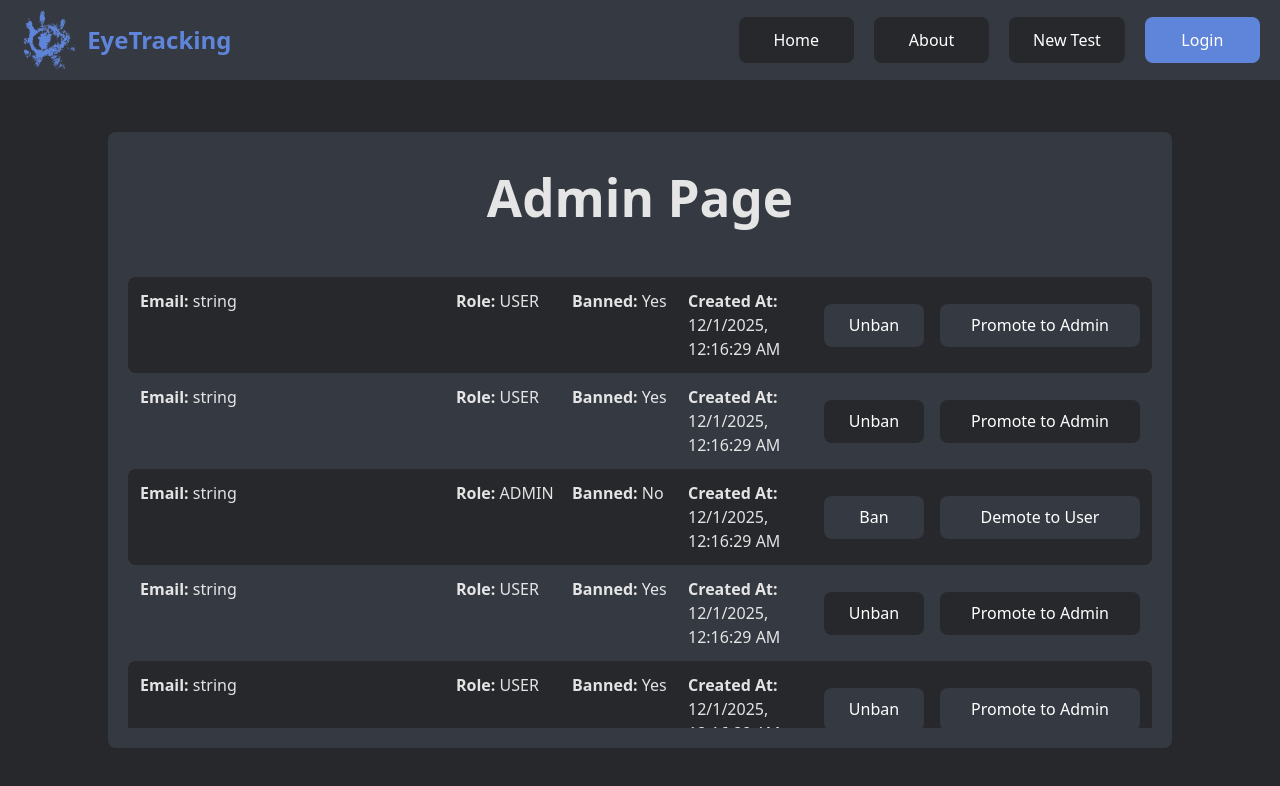
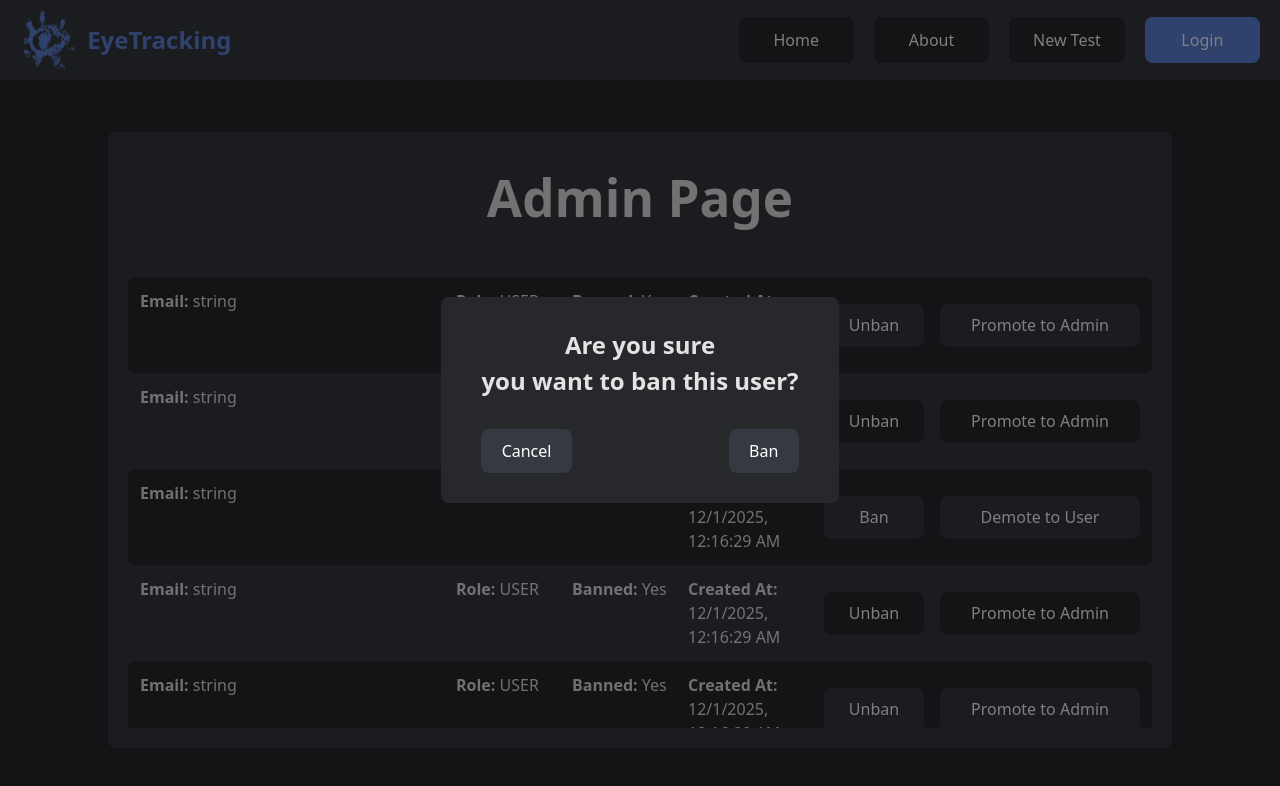
Before and after one commit to MateuszNawrocki777/pzsp2-eye-tracking, a React (Vite) app in the folder frontend/: page /admin in a window 1280 px wide. Both pictures are taken after a click on the button "Ban". Shown: the top 786 px of the page. Built offline with nearby package versions, Linux system fonts and the light colour scheme; a web font is replaced by a local one.

Commit message:
Add popup messages for admin page

```diff
--- a/frontend/src/components/appContent/adminPage/AdminPage.css
+++ b/frontend/src/components/appContent/adminPage/AdminPage.css
@@ -69,7 +69,11 @@
     min-width: 100px;
 }
 
-.user-card-container:nth-child(even) button {
+.user-card-container:nth-child(even) .user-card-actions-ban-button {
+    background-color: #26282B;
+}
+
+.user-card-container:nth-child(even) .user-card-actions-promote-button {
     background-color: #26282B;
 }
 
@@ -80,3 +84,22 @@
 .user-card-actions-promote-button {
     min-width: 200px;
 }
+
+.user-card-popup-message-content {
+    display: flex;
+    flex-direction: column;
+    align-items: stretch;
+    margin: 10px 20px;
+}
+
+.user-card-popup-buttons-container {
+    display: flex;
+    flex-direction: row;
+    justify-content: space-between;
+    margin-top: 30px;
+}
+
+.user-card-popup-message-content h2 {
+    margin: 0;
+    text-align: center;
+}
--- a/frontend/src/components/appContent/adminPage/AdminPage.jsx
+++ b/frontend/src/components/appContent/adminPage/AdminPage.jsx
@@ -1,3 +1,7 @@
+import { useState } from "react"
+
+import PopupMessage from "../../popupMessage/PopupMessage"
+
 import "./AdminPage.css"
 
 
@@ -58,6 +62,9 @@ export default function AdminPage() {
 
 
 function UserCard({ user }) {
+    const [showBanPopup, setShowBanPopup] = useState(false);
+    const [showPromotePopup, setShowPromotePopup] = useState(false);
+
     return (
         <div className={`user-card-container`}>
             <div className="user-card-info">
@@ -67,9 +74,65 @@ function UserCard({ user }) {
                 <div className="user-card-info-createdAt"><strong>Created At:</strong> {new Date(user.createdAt).toLocaleString()}</div>
             </div>
             <div className="user-card-actions">
-                <button className="dangerous-button user-card-actions-ban-button">{user.banned ? 'Unban' : 'Ban'}</button>
-                <button className="dangerous-button user-card-actions-promote-button">{user.role === 'ADMIN' ? 'Demote to User' : 'Promote to Admin'}</button>
+                <button className="dangerous-button user-card-actions-ban-button"
+                    onClick={() => setShowBanPopup(true)}>
+                    {user.banned ? 'Unban' : 'Ban'}
+                    </button>
+                <button className="dangerous-button user-card-actions-promote-button"
+                    onClick={() => setShowPromotePopup(true)}>
+                    {user.role === 'ADMIN' ? 'Demote to User' : 'Promote to Admin'}
+                </button>
             </div>
+            {showBanPopup && (
+                <BanPopupMessage />
+            )}
+            {showPromotePopup && (
+                <PromotePopupMessage />
+            )}
         </div>
     )
+
+    function BanPopupMessage() {
+        return (
+            <PopupMessage onClickOutside={() => setShowBanPopup(false)}>
+                <div className="user-card-popup-message-content">
+                    <h2>Are you sure</h2>
+                    <h2>you want to {user.banned ? 'unban' : 'ban'} this user?</h2>
+                    <div className="user-card-popup-buttons-container">
+                        <button
+                            onClick={() => setShowBanPopup(false)}>
+                            Cancel
+                        </button>
+                        <button
+                            className="dangerous-button"
+                            onClick={() => {console.log(`${user.banned ? 'Unbanning' : 'Banning'} user ${user.email}`); setShowBanPopup(false);}}>
+                            {user.banned ? 'Unban' : 'Ban'}
+                        </button>
+                    </div>
+                </div>
+            </PopupMessage>
+        );
+    }
+
+    function PromotePopupMessage() {
+        return (
+            <PopupMessage onClickOutside={() => setShowPromotePopup(false)}>
+                <div className="user-card-popup-message-content">
+                    <h2>Are you sure</h2>
+                    <h2>you want to {user.role === 'ADMIN' ? 'demote' : 'promote'} this user?</h2>
+                    <div className="user-card-popup-buttons-container">
+                        <button
+                            onClick={() => setShowPromotePopup(false)}>
+                            Cancel
+                        </button>
+                        <button
+                            className="dangerous-button"
+                            onClick={() => {console.log(`${user.role === 'ADMIN' ? 'Demoting' : 'Promoting'} user ${user.email}`); setShowPromotePopup(false);}}>
+                            {user.role === 'ADMIN' ? 'Demote' : 'Promote'}
+                        </button>
+                    </div>
+                </div>
+            </PopupMessage>
+        );
+    }
 }
```
